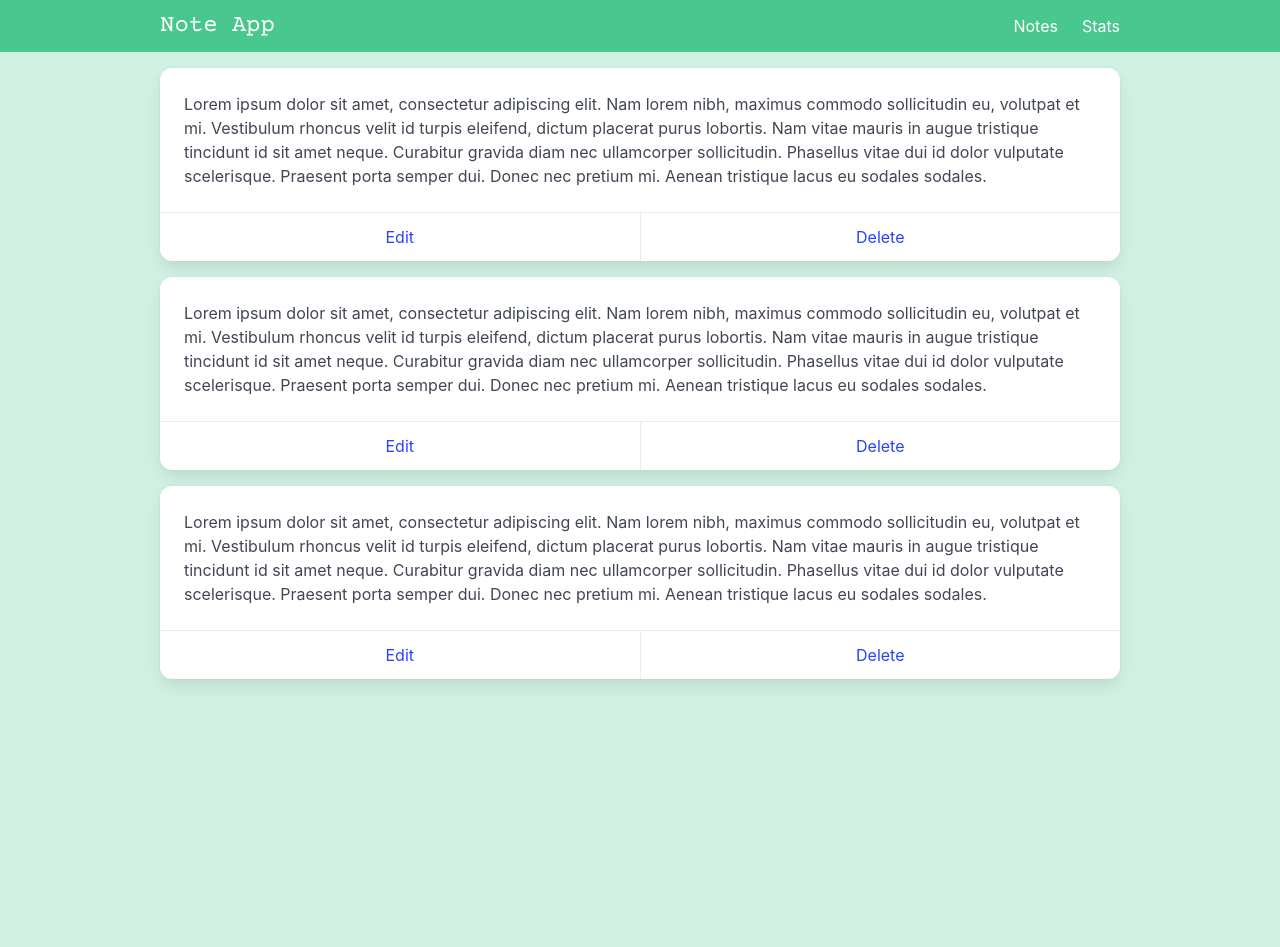
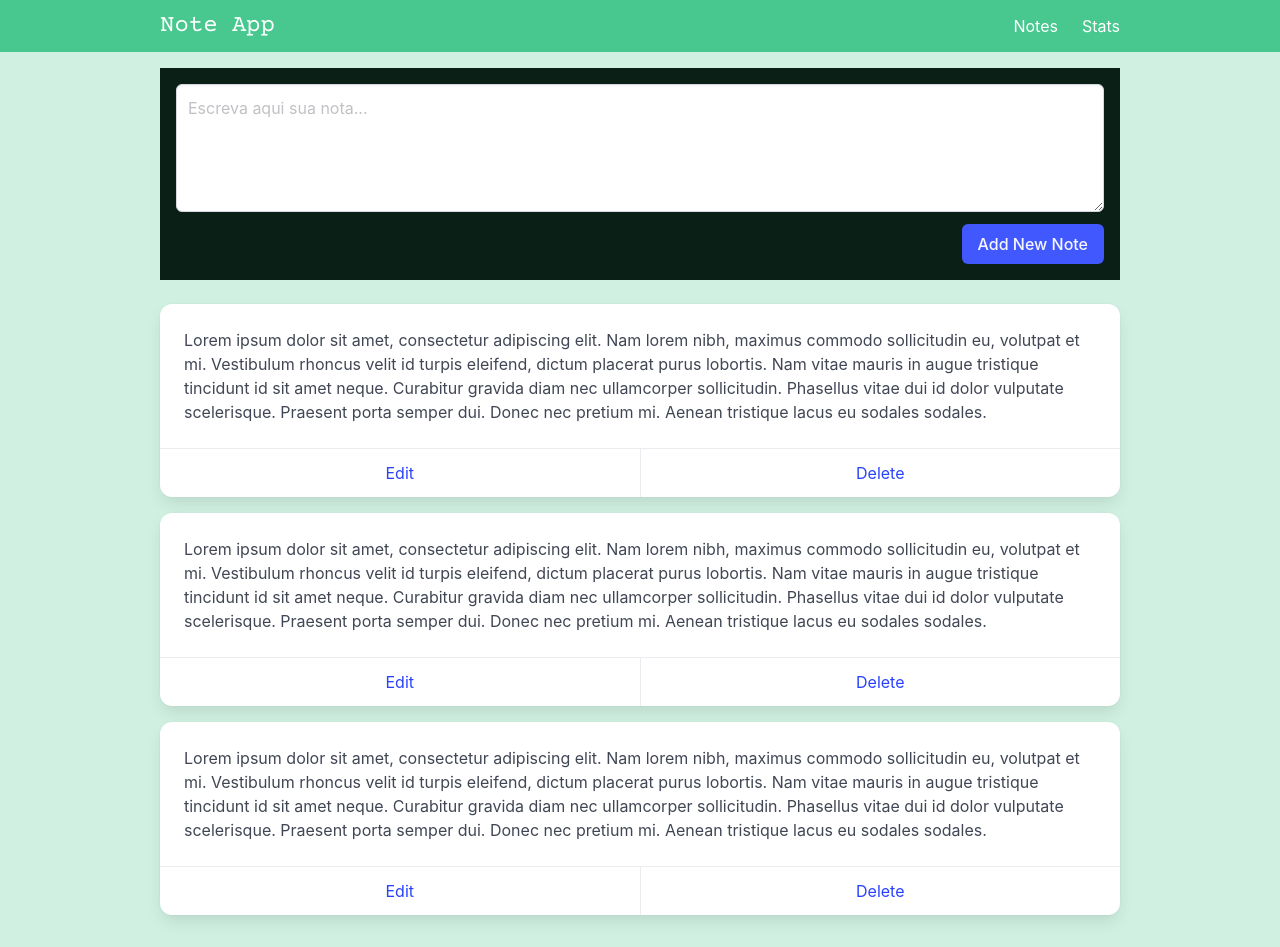
Before and after one commit to Rafaelmmt/Cursos_23-24, a Vue app in the folder 5. Curso 05/Note App/: page / in a window 1280 px wide. Before the commit the page ends 800 px from the top, so only its background shows below. Built offline with nearby package versions, Linux system fonts and the light colour scheme.

Commit message:
Seção 14

```diff
--- a/5. Curso 05/Note App/src/views/ViewNotes.vue
+++ b/5. Curso 05/Note App/src/views/ViewNotes.vue
@@ -1,4 +1,19 @@
 <template>
+  <div class="note">
+    <div class="has-background-success-dark p-4 mb-5">
+      <div class="field">
+        <div class="control">
+          <textarea class="textarea" placeholder="Escreva aqui sua nota..." />
+        </div>
+      </div>
+
+      <div class="field is-grouped is-grouped-right">
+        <div class="control">
+          <button class="button is-link has-background-success-ligth">Add New Note</button>
+        </div>
+      </div>
+    </div>
+
     <div class="card mb-4" v-for="i in 3">
       <div class="card-content">
         <div class="content">
@@ -14,4 +29,6 @@
         <a href="#" class="card-footer-item">Delete</a>
       </footer>
     </div>
+  </div>
+
 </template>
```
Lines whose indentation alone changed are shown as unchanged.
